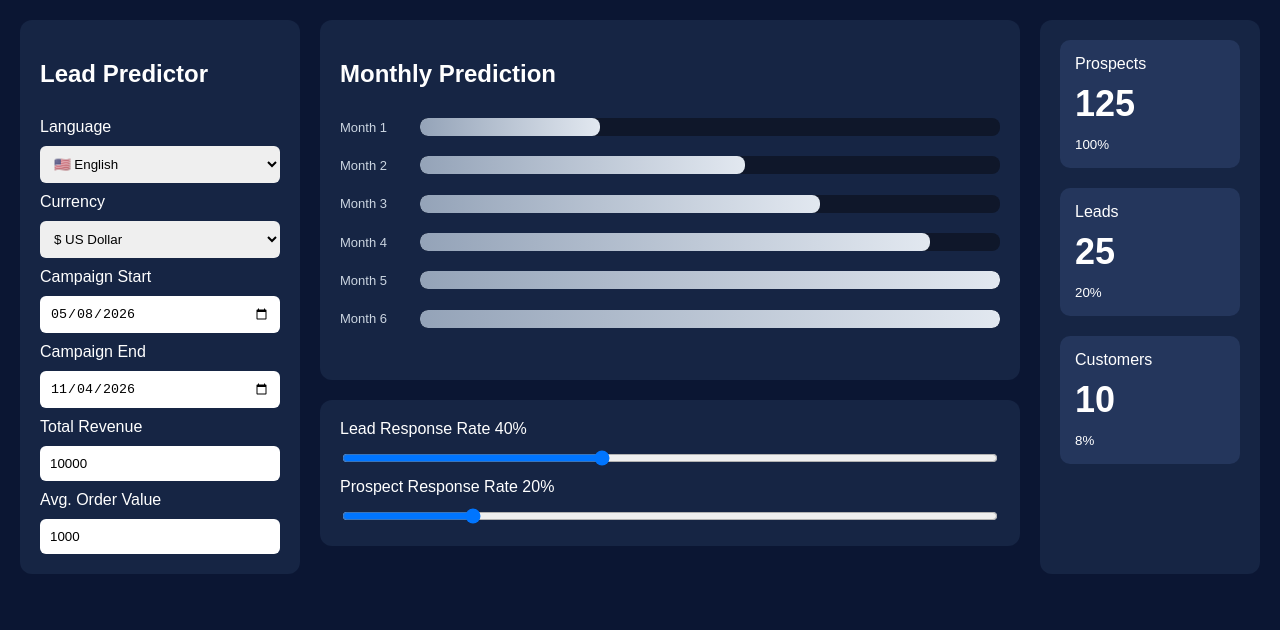
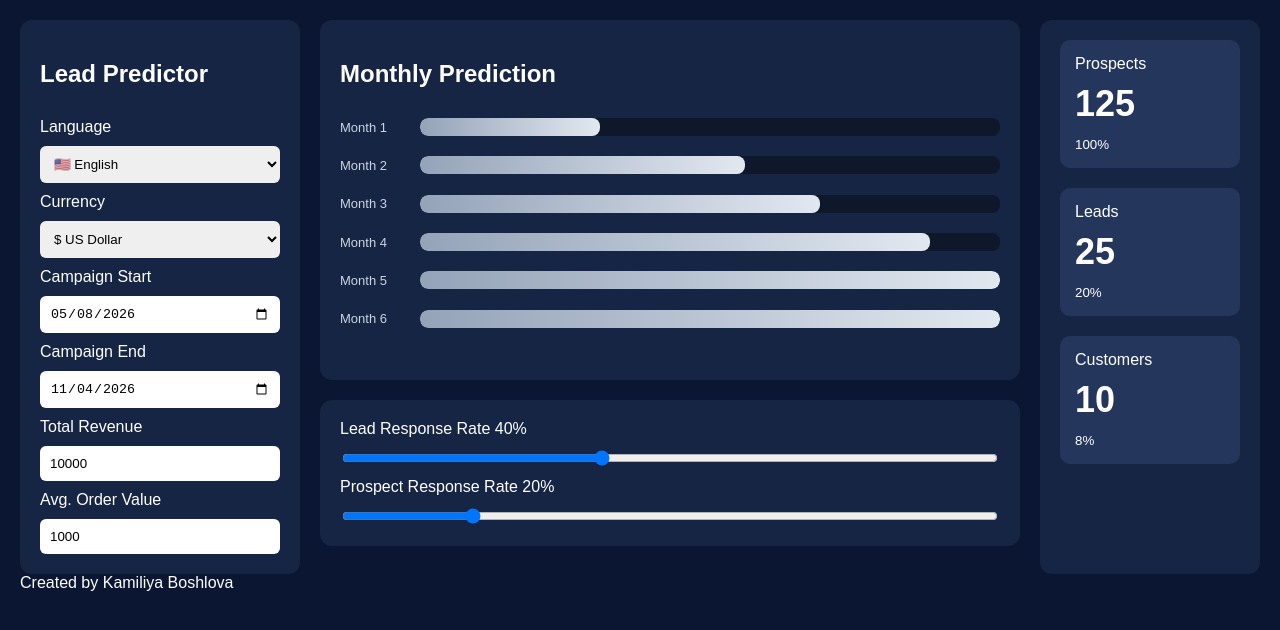
Before and after one commit to KamiBosh2025/lead-predictor, a plain HTML site: page index.html in a window 1280 px wide. Drawn offline with Linux system fonts and the light colour scheme.

Commit message:
Add footer

```diff
--- a/index.html
+++ b/index.html
@@ -77,7 +77,9 @@
             </div>
         </aside>
     </main>
-
+<footer>
+  Created by Kamiliya Boshlova
+</footer>
     <script src="script.js"></script>
 </body>
 </html>
```
